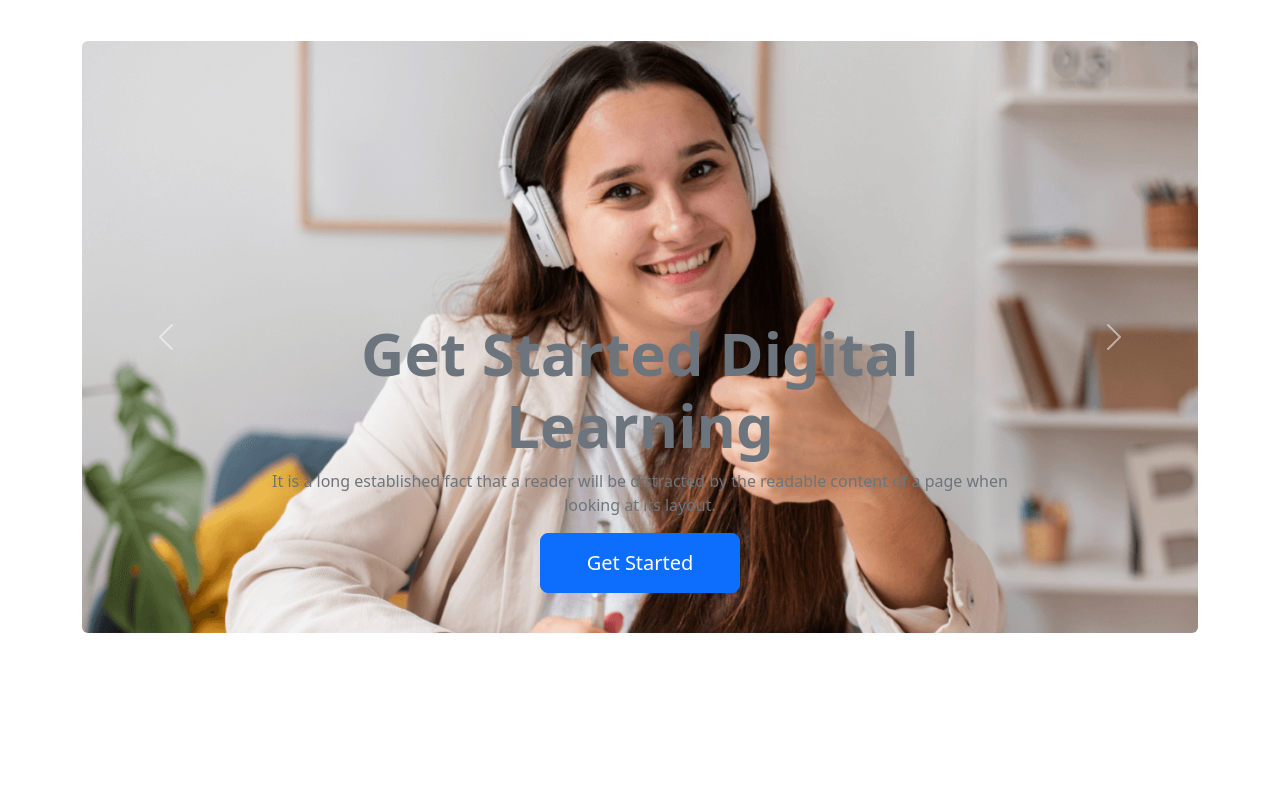
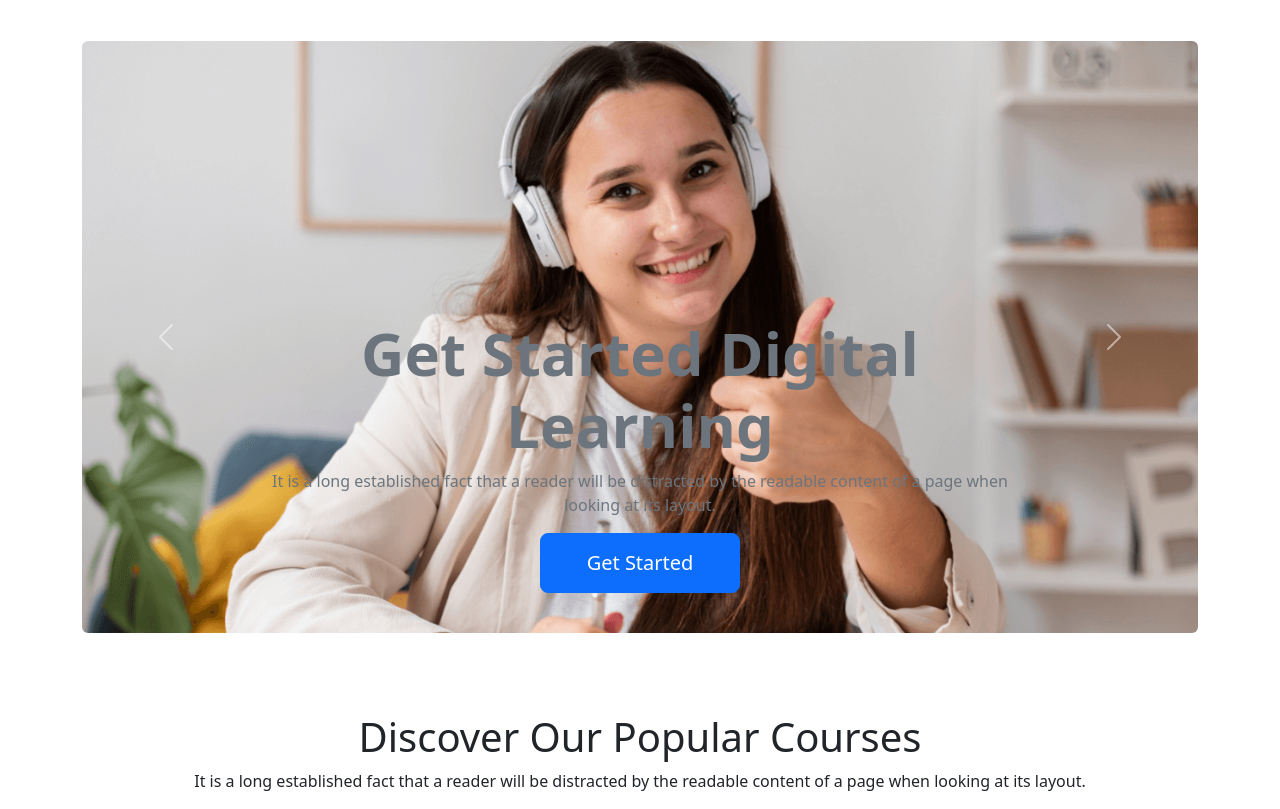
Before and after one commit to Sizzu99/Let-s-Tech, a plain HTML site: page index.html in a window 1280 px wide. Shown: the part 85-894 px from the top of the page. Before the commit the page ends 800 px from the top, so only its background shows below. Drawn offline with nearby package versions, Linux system fonts and the light colour scheme.

Commit message:
discover done

```diff
--- a/index.html
+++ b/index.html
@@ -14,6 +14,7 @@
     <link rel="stylesheet" href="style.css" />
   </head>
   <body>
+    <!-- Header Start  -->
     <header class="container">
       <!-- Navbar Start -->
       <section>
@@ -182,6 +183,22 @@
       </section>
       <!-- Carousel End  -->
     </header>
+    <!-- Header End  -->
+    <!-- Main Start  -->
+    <main class="container">
+      <!-- Discover Start -->
+      <section>
+        <div class="margin-h1 text-center">
+          <h1>Discover Our Popular Courses</h1>
+          <p>
+            It is a long established fact that a reader will be distracted by
+            the readable content of a page when looking at its layout.
+          </p>
+        </div>
+      </section>
+      <!-- Discover End  -->
+    </main>
+    <!-- Main End  -->
     <script
       src="https://cdn.jsdelivr.net/npm/bootstrap@5.2.0/dist/js/bootstrap.bundle.min.js"
       integrity="sha384-A3rJD856KowSb7dwlZdYEkO39Gagi7vIsF0jrRAoQmDKKtQBHUuLZ9AsSv4jD4Xa"
--- a/style.css
+++ b/style.css
@@ -6,3 +6,6 @@
     height: 60px;
     width: 200px;
 }
+.margin-h1{
+    margin-top: 80px;
+}
```
